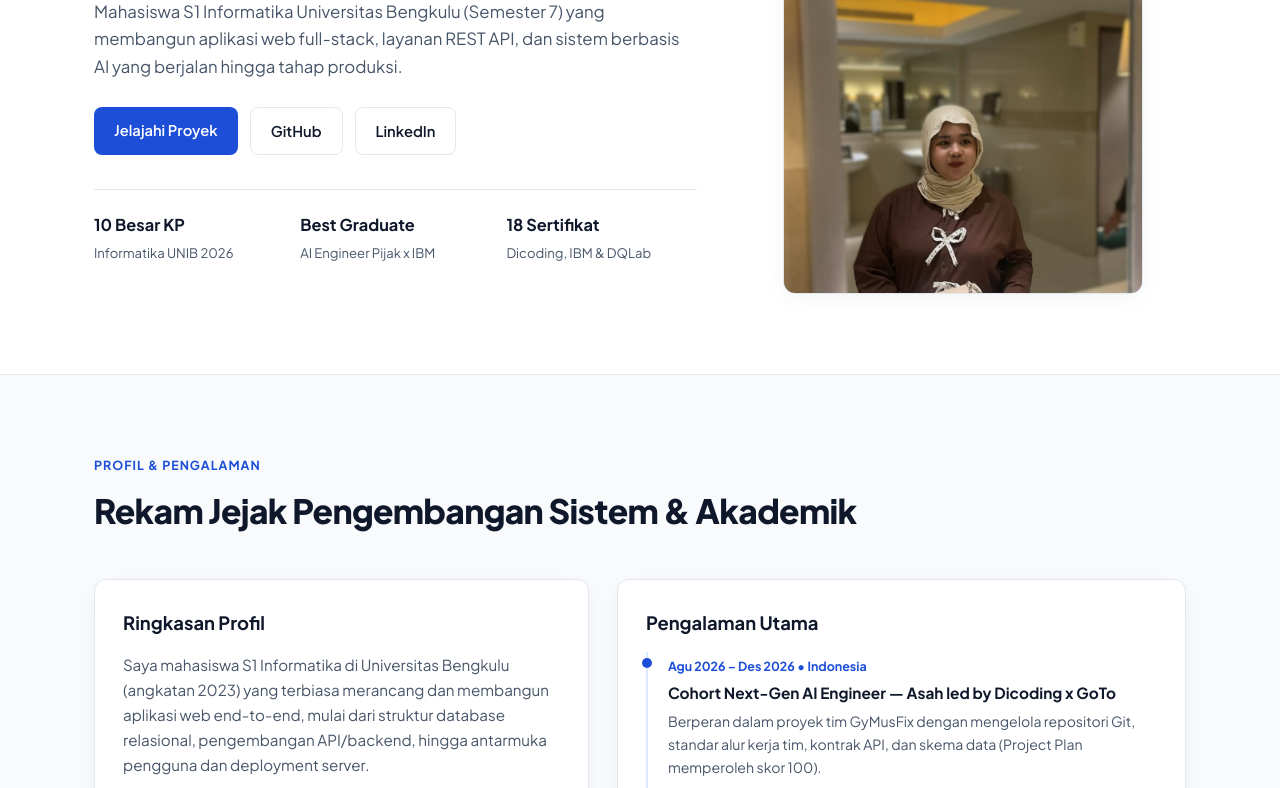
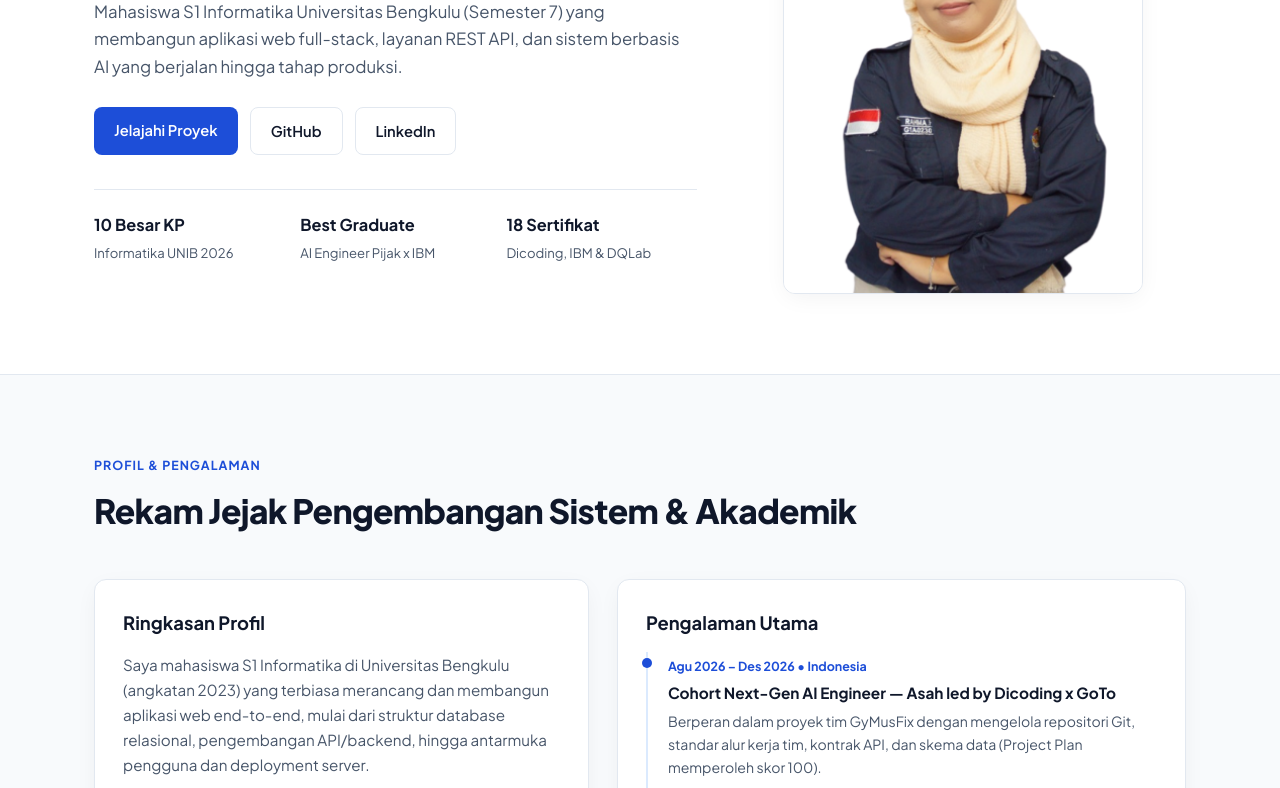
Before and after one commit to Rahmahf074/My_Portofolio, a plain HTML site: page index.html in a window 1280 px wide. Shown: the part 297-1085 px from the top of the page. Drawn offline with Linux system fonts and the light colour scheme.

Commit message:
Update image source in index.html

```diff
--- a/index.html
+++ b/index.html
@@ -131,7 +131,7 @@
         <div class="hero-card">
           <figure class="photo-card">
             <img
-              src="./asset/me.jpeg"
+              src="./asset/foto.png"
               alt="Foto Rahma Hidayati Fitrah"
               width="400"
               height="500"
```
